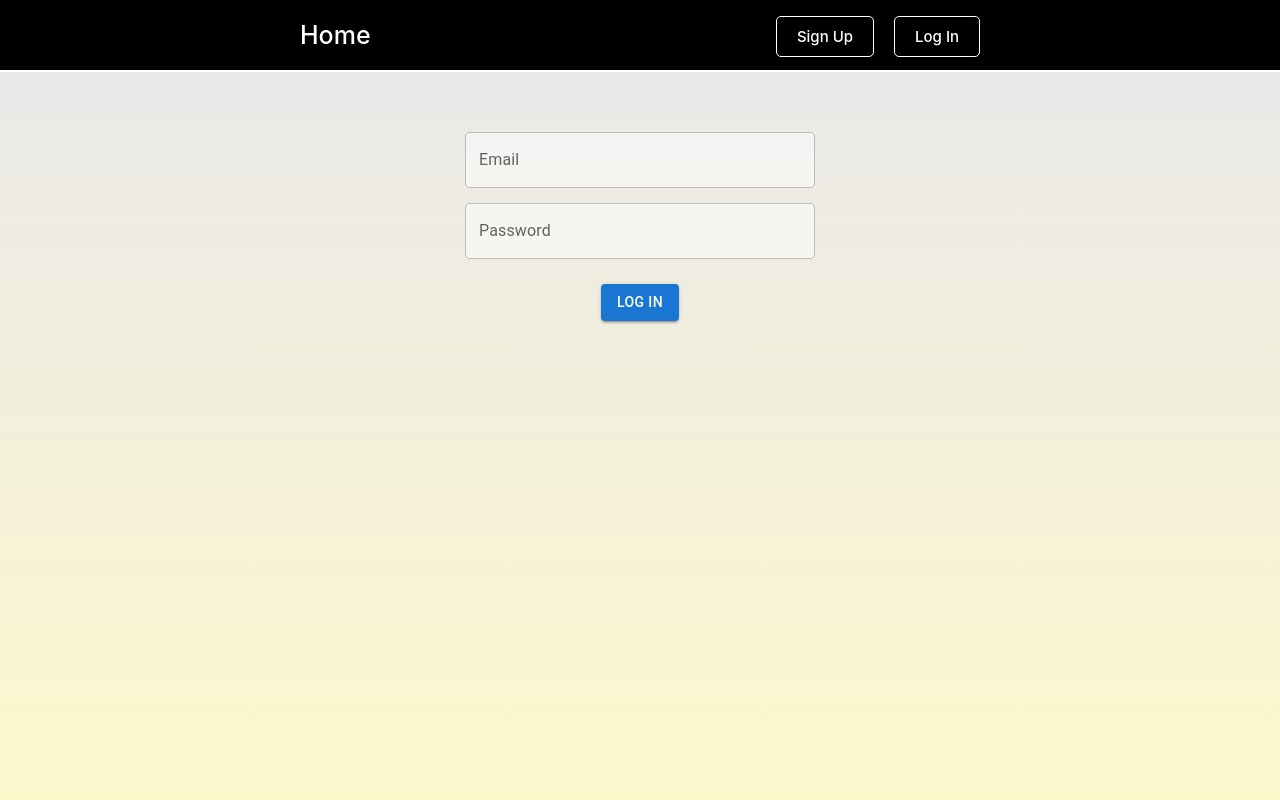
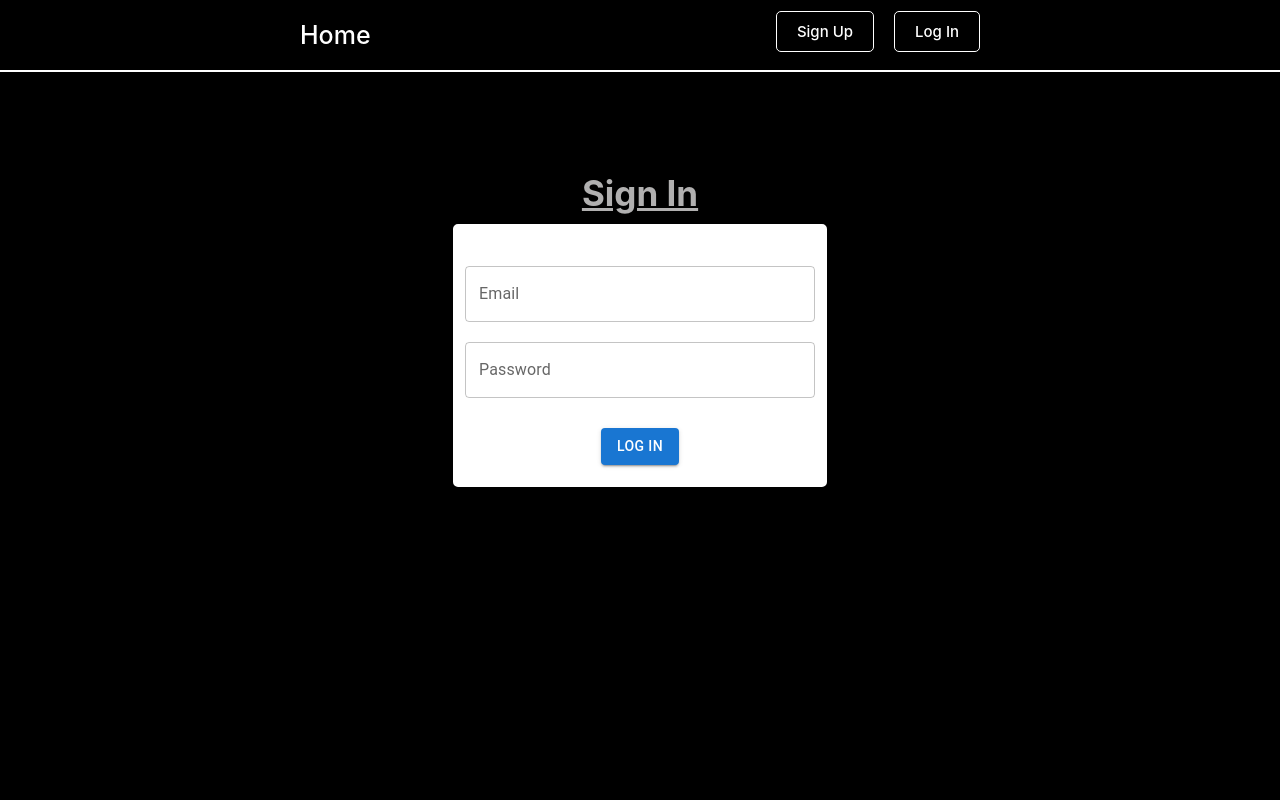
Before and after one commit to Himadieiev/phonebook-app, a React (Create React App) app: page /phonebook-app/login in a window 1280 px wide. Shown: the top 800 px of the page. Built offline with nearby package versions, Linux system fonts and the light colour scheme.

Commit message:
updated styles/api get contacts

```diff
--- a/src/components/ContactForm/ContactForm.module.css
+++ b/src/components/ContactForm/ContactForm.module.css
@@ -1,9 +1,12 @@
 .form {
+  width: min-content;
   margin-top: 20px;
   margin-bottom: 20px;
-  padding: 10px;
+  padding: 20px 10px;
   margin-left: auto;
   margin-right: auto;
+  border: 2px solid white;
+  border-radius: 5px;
 }
 
 .label {
--- a/src/components/ContactList/ContactList.jsx
+++ b/src/components/ContactList/ContactList.jsx
@@ -28,10 +28,6 @@ export function ContactList() {
   };
 
   useEffect(() => {
-    if (contacts.length === 0) {
-      return;
-    }
-
     dispatch(getContactsThunk());
   }, [contacts.length, dispatch]);
 
@@ -39,7 +35,8 @@ export function ContactList() {
     <>
       {isLoading && <Loader />}
       {error && <b>{error}</b>}
-      {!isLoading && (
+      {!isLoading &&
+        (filteredContacts.length > 0 ? (
           <ul className={css.list}>
             {filteredContacts.map(item => (
               <li key={item._id}>
@@ -47,7 +44,9 @@ export function ContactList() {
               </li>
             ))}
           </ul>
-      )}
+        ) : (
+          <p className={css.text}>No contacts...</p>
+        ))}
     </>
   );
 }
--- a/src/components/ContactList/ContactList.module.css
+++ b/src/components/ContactList/ContactList.module.css
@@ -2,3 +2,20 @@
   margin-left: auto;
   margin-right: auto;
 }
+
+.text {
+  font-size: 18px;
+  color: rgb(177, 176, 176);
+}
+
+@media screen and (min-width: 768px) {
+  .text {
+    font-size: 23px;
+  }
+}
+
+@media screen and (min-width: 1200px) {
+  .text {
+    font-size: 28px;
+  }
+}
--- a/src/components/ElementContacts/ElementContacts.module.css
+++ b/src/components/ElementContacts/ElementContacts.module.css
@@ -58,6 +58,6 @@
 }
 
 .icon {
-  fill: grey;
+  fill: rgb(177, 176, 176) !important;
   cursor: pointer;
 }
--- a/src/components/Header/Header.module.css
+++ b/src/components/Header/Header.module.css
@@ -6,7 +6,6 @@
 
 .navigation {
   display: flex;
-  align-items: center;
   justify-content: center;
   padding: 10px 10px;
   font-weight: 500;
--- a/src/components/UserMenu/UserMenu.module.css
+++ b/src/components/UserMenu/UserMenu.module.css
@@ -1,6 +1,5 @@
 .user {
   display: flex;
-  align-items: center;
   justify-content: center;
   margin-left: auto;
 }
--- a/src/components/pages/LogIn/LogIn.jsx
+++ b/src/components/pages/LogIn/LogIn.jsx
@@ -43,7 +43,8 @@ export default function LogIn() {
   };
 
   return (
-    <div className={css.container}>
+    <main className={css.container}>
+      <h1 className={css.title}>Sign In</h1>
       <form onSubmit={handleSubmit} autoComplete="off" className={css.form}>
         <TextField
           id="outlined-email-input"
@@ -69,6 +70,6 @@ export default function LogIn() {
           Log In
         </Button>
       </form>
-    </div>
+    </main>
   );
 }
--- a/src/components/pages/LogIn/LogIn.module.css
+++ b/src/components/pages/LogIn/LogIn.module.css
@@ -1,15 +1,47 @@
+.container {
+  height: 100vh;
+  padding-top: 100px;
+  padding-bottom: 30px;
+  text-align: center;
+  background-color: black;
+}
+
+.title {
+  margin-bottom: 10px;
+  font-size: 25px;
+  color: rgb(177, 176, 176);
+  text-decoration: underline;
+}
+
+@media screen and (min-width: 768px) {
+  .title {
+    font-size: 30px;
+  }
+}
+
+@media screen and (min-width: 1200px) {
+  .title {
+    font-size: 35px;
+  }
+}
+
 .form {
+  margin-left: auto;
+  margin-right: auto;
+  width: min-content;
+  padding: 40px 10px 20px;
   display: flex;
   justify-content: center;
   align-items: center;
   flex-direction: column;
-  margin-top: 30px;
+  border: 2px solid white;
+  border-radius: 5px;
+  background-color: white;
 }
 
 .input {
   width: 300px !important;
-  margin-bottom: 15px !important;
-  background-color: rgb(255, 255, 255, 0.5) !important;
+  margin-bottom: 20px !important;
 }
 
 @media screen and (min-width: 768px) {
@@ -27,15 +59,3 @@
 .button {
   margin-top: 10px !important;
 }
-
-.container {
-  height: 100vh;
-  padding-top: 30px;
-  padding-bottom: 30px;
-  text-align: center;
-  background-image: linear-gradient(
-    to bottom,
-    rgba(214, 210, 210, 0.5),
-    rgba(254, 247, 144, 0.5)
-  );
-}
--- a/src/components/pages/SignUp/SignUp.jsx
+++ b/src/components/pages/SignUp/SignUp.jsx
@@ -49,7 +49,8 @@ export default function SignUp() {
   };
 
   return (
-    <div className={css.container}>
+    <main className={css.container}>
+      <h1 className={css.title}>Sign Up</h1>
       <form onSubmit={handleSubmit} autoComplete="off" className={css.form}>
         <TextField
           id="outlined-name-input"
@@ -85,6 +86,6 @@ export default function SignUp() {
           Sign Up
         </Button>
       </form>
-    </div>
+    </main>
   );
 }
--- a/src/components/pages/SignUp/SignUp.module.css
+++ b/src/components/pages/SignUp/SignUp.module.css
@@ -1,15 +1,47 @@
+.container {
+  height: 100vh;
+  padding-top: 100px;
+  padding-bottom: 30px;
+  text-align: center;
+  background-color: black;
+}
+
+.title {
+  margin-bottom: 10px;
+  font-size: 25px;
+  color: rgb(177, 176, 176);
+  text-decoration: underline;
+}
+
+@media screen and (min-width: 768px) {
+  .title {
+    font-size: 30px;
+  }
+}
+
+@media screen and (min-width: 1200px) {
+  .title {
+    font-size: 35px;
+  }
+}
+
 .form {
+  margin-left: auto;
+  margin-right: auto;
+  width: min-content;
+  padding: 40px 10px 20px;
   display: flex;
   justify-content: center;
   align-items: center;
   flex-direction: column;
-  margin-top: 30px;
+  border: 2px solid white;
+  border-radius: 5px;
+  background-color: white;
 }
 
 .input {
   width: 300px !important;
-  margin-bottom: 15px !important;
-  background-color: rgb(255, 255, 255, 0.5) !important;
+  margin-bottom: 20px !important;
 }
 
 @media screen and (min-width: 768px) {
@@ -27,15 +59,3 @@
 .button {
   margin-top: 10px !important;
 }
-
-.container {
-  height: 100vh;
-  padding-top: 30px;
-  padding-bottom: 30px;
-  text-align: center;
-  background-image: linear-gradient(
-    to bottom,
-    rgba(214, 210, 210, 0.5),
-    rgba(254, 247, 144, 0.5)
-  );
-}
--- a/src/services/apiContacts.js
+++ b/src/services/apiContacts.js
@@ -8,8 +8,12 @@ export const getContacts = async () => {
     const response = await axios.get('/api/contacts');
     return response.data;
   } catch (e) {
-    toast.warning('Something wrong, try again');
-    throw e.message;
+    if (e.response && e.response.status === 404) {
+      return [];
+    } else {
+      toast.error('Something wrong, try again');
+      throw e.message;
+    }
   }
 };
 
```
Lines whose indentation alone changed are shown as unchanged.
